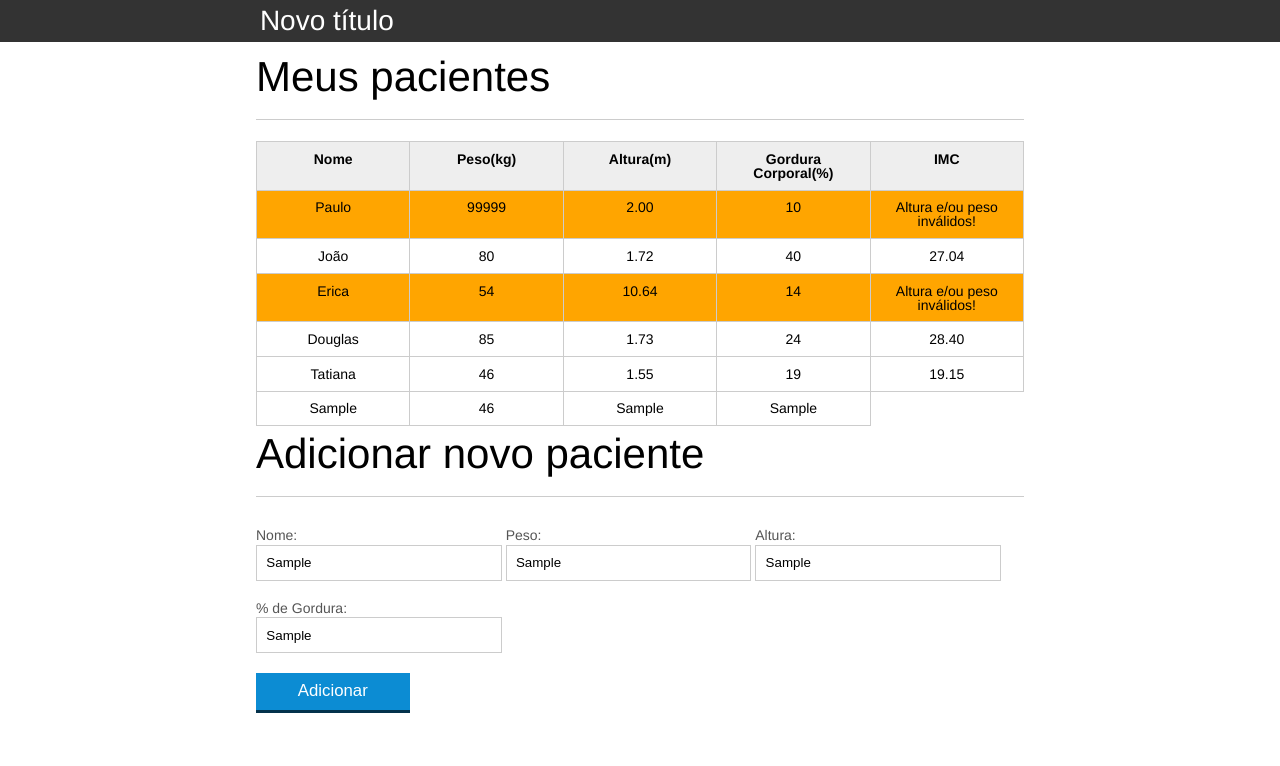
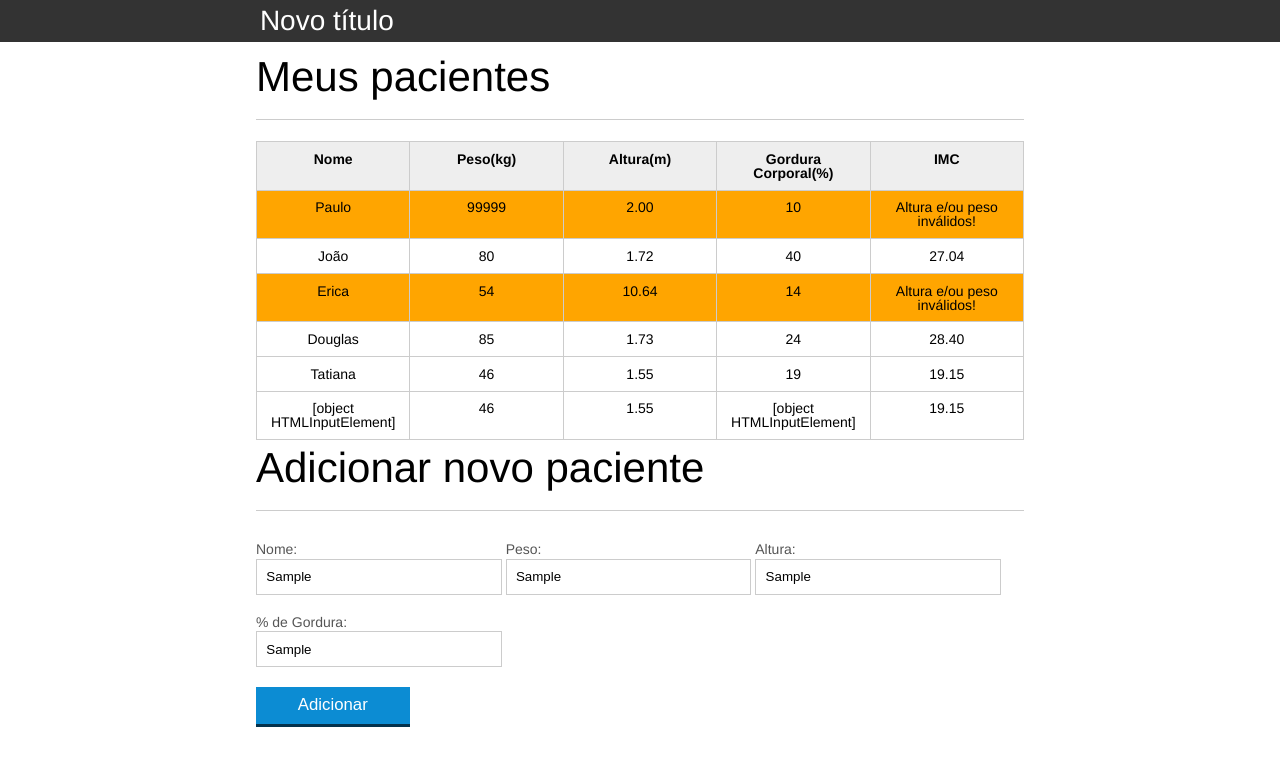
Before and after one commit to basiliohadnan/JS-Studying, a plain HTML site: page index.html in a window 1280 px wide. Both pictures are taken after typing "Sample", "Sample", "Sample", "Sample" into the empty fields and a click on the button "Adicionar". Drawn offline with Linux system fonts and the light colour scheme.

Commit message:
Minor changes

```diff
--- a/index.html
+++ b/index.html
@@ -96,5 +96,6 @@
 		</main>
 	</body>
 
-	<script src="js/principal.js"></script>
+	<script src="js/calcula-imc.js"></script>
+	<script src="js/form.js"></script>
 </html>
--- a/js/principal.js
+++ b/js/calcula-imc.js
@@ -34,8 +34,8 @@ for (i=0; i < pacientes.length; i++) {
     }
 
     if (pesoValido && alturaValida) {
-        var imc = peso / (altura * altura);
-        tdImc.textContent = imc.toFixed(2);
+        var imc = calculaImc(peso, altura);
+        tdImc.textContent = imc;
     } else {
         tdImc.textContent = "Altura e/ou peso inválidos!"
     }
@@ -45,39 +45,9 @@ titulo.addEventListener("click", function () {
     console.log("Olha, posso chamar uma função anônima!");
 });
 
-var botao = document.querySelector("#adicionar-paciente");
-botao.addEventListener("click", function (event) {
-    event.preventDefault();
+function calculaImc(peso, altura) {
+    var imc = 0;
 
-    var form = document.querySelector("#form-adiciona");
-
-    var nome = form.nome.value;
-    var pesoTd = form.peso.value;
-    var altura = form.altura.value;
-    var gordura = form.gordura.value;
-
-    var pacienteTr = document.createElement("tr");
-    var nomeTd = document.createElement("td");
-    var pesoTd = document.createElement("td");
-    var alturaTd = document.createElement("td");
-    var gorduraTd = document.createElement("td");
-    var imcTd = document.createElement("td");
-
-    nomeTd.textContent = nome;
-    pesoTd.textContent = peso;
-    alturaTd.textContent = altura;
-    gorduraTd.textContent = gordura;
-
-    pacienteTr.appendChild(nomeTd);
-    pacienteTr.appendChild(pesoTd);
-    pacienteTr.appendChild(alturaTd);
-    pacienteTr.appendChild(gorduraTd);
-
-    console.log(pacienteTr);
-
-    var tabela = document.querySelector("#tabela-pacientes");
-
-    tabela.appendChild(pacienteTr);
-
-
-});
+    imc = peso / (altura * altura);
+    return imc.toFixed(2);
+};
--- /dev/null
+++ b/js/form.js
@@ -0,0 +1,43 @@
+var botaoAdicionar = document.querySelector("#adicionar-paciente");
+botaoAdicionar.addEventListener("click", function (event) {
+    event.preventDefault();
+
+    var form = document.querySelector("#form-adiciona");
+    var paciente = obtemPacienteDoFormulario(form);
+
+    var pacienteTr = document.createElement("tr");
+    var nomeTd = document.createElement("td");
+    var pesoTd = document.createElement("td");
+    var alturaTd = document.createElement("td");
+    var gorduraTd = document.createElement("td");
+    var imcTd = document.createElement("td");
+
+    nomeTd.textContent = nome;
+    pesoTd.textContent = peso;
+    alturaTd.textContent = altura;
+    gorduraTd.textContent = gordura;
+    imcTd.textContent = calculaImc(peso, altura);
+
+    pacienteTr.appendChild(nomeTd);
+    pacienteTr.appendChild(pesoTd);
+    pacienteTr.appendChild(alturaTd);
+    pacienteTr.appendChild(gorduraTd);
+    pacienteTr.append(imcTd);
+
+    var tabela = document.querySelector("#tabela-pacientes");
+
+    tabela.appendChild(pacienteTr);
+});
+
+function obtemPacienteDoFormulario(form) {
+
+    var paciente = {
+        nome: form.nome.value,
+        peso: form.peso.value,
+        altura: form.altura.value,
+        gordura: form.gordura.value,
+        imc: calculaImc(peso, altura)
+    }
+
+    return paciente;
+};
```
